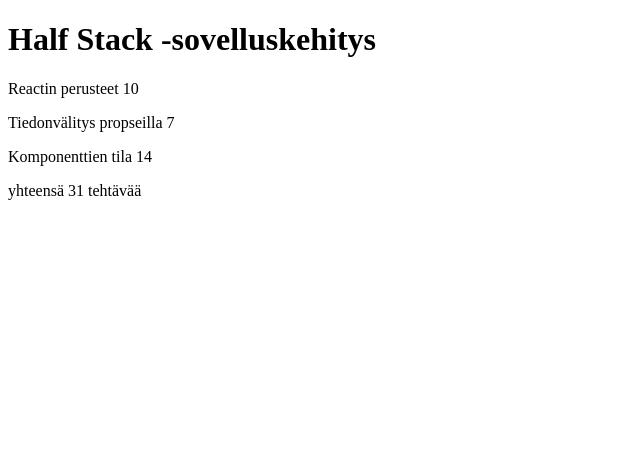
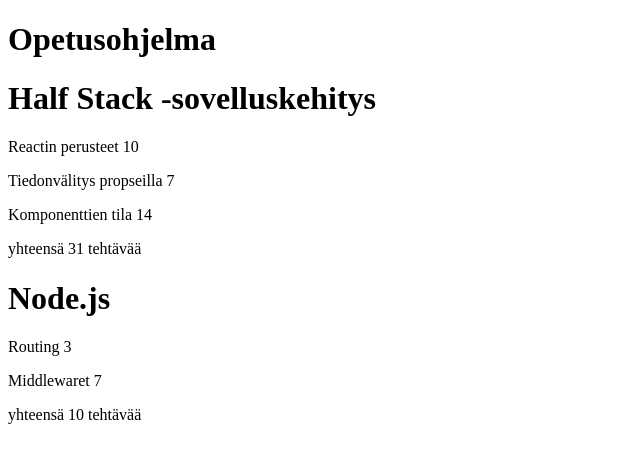
Before and after one commit to JonesTPG/fs-mooc-osa2, a React (Create React App) app: page / in a window 1280 px wide. Shown: the top 460 px of the page, without its empty margins (0-640 px from the left). Built offline with nearby package versions, Linux system fonts and the light colour scheme.

Commit message:
2.4 tehty. 2.5 on samalla tehty, koska lähdin alusta asti toteuttamaan sovellusta moduulipohjaisesti!

```diff
--- a/src/App.js
+++ b/src/App.js
@@ -11,8 +11,10 @@
 
 const App = () => {
 
-  const kurssi = {
+  const kurssit = [
+    {
       nimi: 'Half Stack -sovelluskehitys',
+      id: 1,
       osat: [
         {
           nimi: 'Reactin perusteet',
@@ -29,13 +31,31 @@
           tehtavia: 14,
           id: 3
         }
-
+      ]
+    },
+    {
+      nimi: 'Node.js',
+      id: 2,
+      osat: [
+        {
+          nimi: 'Routing',
+          tehtavia: 3,
+          id: 1
+        },
+        {
+          nimi: 'Middlewaret',
+          tehtavia: 7,
+          id: 2
+        }
       ]
     }
+  ]
+
 
   return (
     <div>
-      <Kurssi kurssi={kurssi} />
+      <h1> Opetusohjelma </h1>
+      {kurssit.map(yksiKurssi=><Kurssi key={yksiKurssi.id} kurssi={yksiKurssi}/>)}
 
     </div>
   )
```
Lines whose indentation alone changed are shown as unchanged.
